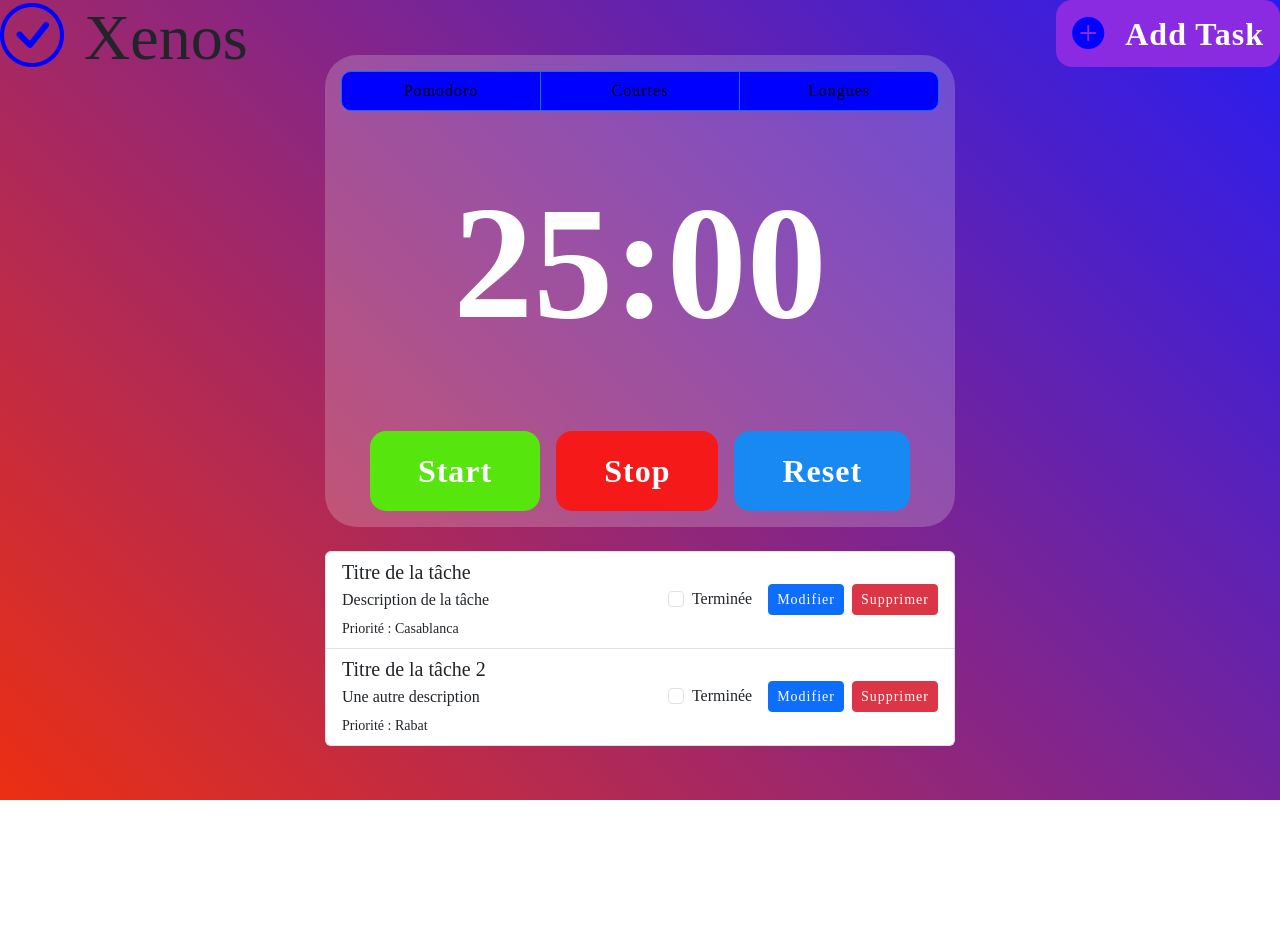
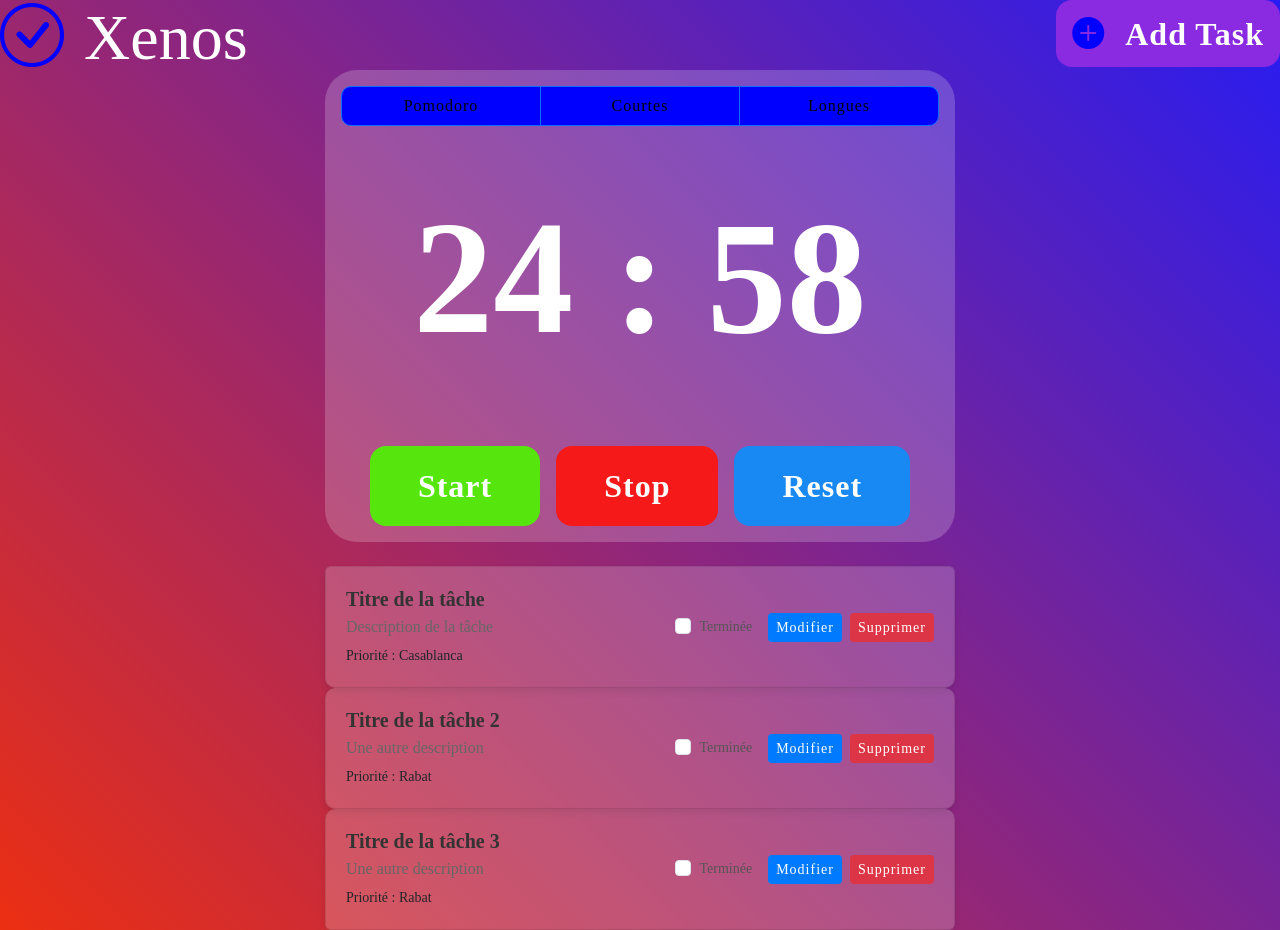
Before and after one commit to mustaphaouadad/App-Pomodoro, a plain HTML site: page index.html in a window 1280 px wide. Both pictures are taken after a click on the button "Start". Before the commit the page ends 800 px from the top, so only its background shows below. Drawn offline with nearby package versions, Linux system fonts and the light colour scheme.

Commit message:
modifier don le  list

```diff
--- a/app.js
+++ b/app.js
@@ -1,42 +1,42 @@
-// const start = document.getElementById("start");
-// const stop = document.getElementById("stop");
-// const reset = document.getElementById("reset");
-// const timer = document.getElementById("timer");
+const start = document.getElementById("start");
+const stop = document.getElementById("stop");
+const reset = document.getElementById("reset");
+const timer = document.getElementById("timer");
 
 
-//    let timeLeft = 1500;
-//    let interval;
+   let timeLeft = 1500;
+   let interval;
 
-//    const updateTime = () =>{
-//       const minutes =Math.floor(timeLeft/60);
-//       const seconds = timeLeft % 60;
-//       timer.innerHTML =
-//       `${minutes.toString().padStart(2,"0")}
-//       :
-//       ${seconds.toString().padStart(2,"0")}`;
-//    };
-//    const startTimer =() =>{
-//     interval = setInterval(() => {
-//         timeLeft--;
-//         updateTime();
-//         if (timeLeft === 0) {
-//             clearInterval(interval);
-//             alert("Time's up!");
-//             timeLeft = 1500;
-//             updateTime();
+   const updateTime = () =>{
+      const minutes =Math.floor(timeLeft/60);
+      const seconds = timeLeft % 60;
+      timer.innerHTML =
+      `${minutes.toString().padStart(2,"0")}
+      :
+      ${seconds.toString().padStart(2,"0")}`;
+   };
+   const startTimer =() =>{
+    interval = setInterval(() => {
+        timeLeft--;
+        updateTime();
+        if (timeLeft === 0) {
+            clearInterval(interval);
+            alert("Time's up!");
+            timeLeft = 1500;
+            updateTime();
 
-//         }
-//     },1000);
+        }
+    },1000);
 
 
-//    };
+   };
 
-//    const stopTimer = () => clearInterval(interval);
-//    const resetTimer = () =>{
-//     clearInterval(interval);
-//     timeLeft = 1500;
-//     updateTime();
-//    }
-//    start.addEventListener("click",startTimer);
-//    stop.addEventListener("click",stopTimer);
-//    reset.addEventListener("click",resetTimer);
+   const stopTimer = () => clearInterval(interval);
+   const resetTimer = () =>{
+    clearInterval(interval);
+    timeLeft = 1500;
+    updateTime();
+   }
+   start.addEventListener("click",startTimer);
+   stop.addEventListener("click",stopTimer);
+   reset.addEventListener("click",resetTimer);
--- a/index.html
+++ b/index.html
@@ -121,6 +121,24 @@
             <button class="btn btn-danger btn-sm">Supprimer</button>
           </div>
         </li>
+        <!-- list 3 -->
+        <li class="list-group-item d-flex justify-content-between align-items-center">
+            <div>
+              <h5 class="mb-1">Titre de la tâche 3</h5>
+              <p class="mb-1">Une autre description</p>
+              <small>Priorité : Rabat</small>
+            </div>
+            <div class="d-flex align-items-center">
+              <div class="form-check me-3">
+                <input class="form-check-input" type="checkbox" id="completeTask2">
+                <label class="form-check-label" for="completeTask2">
+                  Terminée
+                </label>
+              </div>
+              <button class="btn btn-primary btn-sm me-2">Modifier</button>
+              <button class="btn btn-danger btn-sm">Supprimer</button>
+            </div>
+          </li>
       </ul>
     </div>
 
--- a/style.css
+++ b/style.css
@@ -26,6 +26,7 @@ body{
     width: fit-content;
     margin-left: auto;
     margin-right: auto;
+    margin-top: 70px;
 }
 
 /*.body{
@@ -41,12 +42,21 @@ body{
 
 .title{
     font-size: 4em;
+    color: white;
     display:inline-block;
     position: absolute;
     top: 0;
     left: 0;
 }
-
+ /* hr{
+    width: 100%;
+    background-color: rgb(162, 159, 159);
+    height: 4px;
+    border-radius: 1em;
+    border: none;
+    margin-top: 50px;
+    position: absolute;
+} */
 .timer{
     font-size:10em;
     font-weight: 700;
@@ -130,3 +140,51 @@ button:hover{
     border-radius: 8px;
     background-color: #f9f9f9;
   }
+
+
+  /* --------------list style */
+ .list-group-item {
+    background-color: rgba(255, 255, 255, 0.2); /* Transparency */
+    border: 1px solid rgba(0, 0, 0, 0.1); /* Light border */
+    border-radius: 10px; /* Rounded corners */
+    box-shadow: 0 4px 6px rgba(0, 0, 0, 0.1); /* Subtle shadow */
+    padding: 20px; /* Space inside */
+    transition: transform 0.2s, background-color 0.2s; /* Smooth animation */
+  }
+
+  .list-group-item:hover {
+    background-color: rgba(255, 255, 255, 0.95); /* Slightly less transparent */
+    transform: scale(1.02); /* Zoom effect */
+  }
+
+  .list-group-item h5 {
+    color: #333; /* Title color */
+    font-weight: bold;
+  }
+
+  .list-group-item p {
+    color: #666; /* Description color */
+  }
+
+  .form-check-label {
+    font-size: 14px; /* Smaller font for checkbox label */
+    color: #555;
+  }
+
+  .btn-primary {
+    background-color: #007bff; /* Bootstrap blue */
+    border: none;
+  }
+
+  .btn-primary:hover {
+    background-color: #0056b3; /* Darker blue */
+  }
+
+  .btn-danger {
+    background-color: #dc3545; /* Bootstrap red */
+    border: none;
+  }
+
+  .btn-danger:hover {
+    background-color: #a71d2a; /* Darker red */
+  }
```
